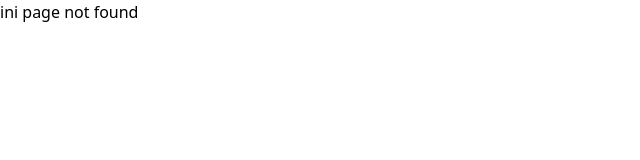
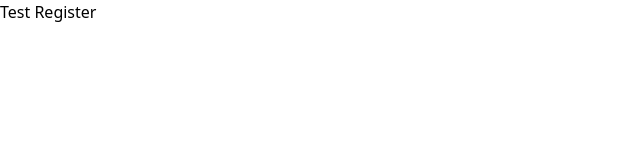
Before and after one commit to JorLojor/WebEvolution, a React (Vite) app in the folder FE/: page /register in a window 1280 px wide. Before the commit this address had no page. Shown: the top 160 px of the page, without its empty margins (0-640 px from the left). Built offline with nearby package versions, Linux system fonts and the light colour scheme.

Commit message:
add page login register

```diff
--- /dev/null
+++ b/FE/src/auth/Login.jsx
@@ -0,0 +1,11 @@
+import { Fragment } from "react";
+
+const Login = ()=>{
+    return(
+        <Fragment>
+            <h1>Test Login</h1>
+        </Fragment>
+    )
+}
+
+export default Login;
--- /dev/null
+++ b/FE/src/auth/Register.jsx
@@ -0,0 +1,11 @@
+import { Fragment } from "react";
+
+const Register = ()=>{
+    return(
+        <Fragment>
+            <h1>Test Register</h1>
+        </Fragment>
+    )
+}
+
+export default Register;
--- a/FE/src/layout/Navbar.jsx
+++ b/FE/src/layout/Navbar.jsx
@@ -1,9 +1,11 @@
 import { Fragment, useState } from "react";
 import { isMobile } from "react-device-detect";
 import Logo from "../assets/landing/evolution-logo.webp";
+import { useNavigate } from 'react-router-dom';
 
 const Navbar = () => {
     const [isOpen, setIsOpen] = useState(false);
+    const navigate = useNavigate();
 
     const toggleMenu = () => {
         setIsOpen(!isOpen);
@@ -12,21 +14,17 @@ const Navbar = () => {
     return (
         <Fragment>
             {isMobile ? (
-                // Mobile View
                 <div>
                     <div className="flex items-center justify-between text-white py-5">
-                        {/* Logo */}
                         <img src={Logo} className="w-[30px] h-[30px]" alt="Logo" />
-                        {/* Hamburger Menu */}
                         <div className="cursor-pointer" onClick={toggleMenu}>
                             {isOpen ? (
-                                <span className="text-3xl">✕</span> // "X" icon when open
+                                <span className="text-3xl">✕</span>
                             ) : (
-                                <span className="text-3xl">☰</span> // Hamburger icon when closed
+                                <span className="text-3xl">☰</span>
                             )}
                         </div>
                     </div>
-                    {/* Menu Items (visible when isOpen is true) */}
                     {isOpen && (
                         <div className="flex flex-col items-center bg-gray-900 text-white py-4">
                             <p className="py-2">About</p>
@@ -35,19 +33,16 @@ const Navbar = () => {
                             <p className="py-2">Terms</p>
                             <p className="py-2">FAQ</p>
                             <div className="flex flex-col">
-                                <p className="py-2 text-center md:text-left">Login</p>
-                                <p className="py-2 text-center md:text-left">Register</p>
+                                <p className="py-2 text-center md:text-left hover:cursor-pointer" onClick={e => (navigate('/login'))}>Login</p>
+                                <p className="py-2 text-center md:text-left hover:cursor-pointer" onClick={e => (navigate('/register'))}>Register</p>
                             </div>
                         </div>
                     )}
                 </div>
             ) : (
-                // Desktop View
                 <div className="flex items-center">
                     <img src={Logo} className="w-[30px] h-[30px]" alt="Logo" />
                     <div className="flex items-center justify-between w-full text-white py-5">
-                        {/* Logo */}
-                        {/* Menu Items */}
                         <div className="flex items-center">
                             <p className="pl-6">About</p>
                             <p className="pl-6">Competitions</p>
@@ -55,10 +50,9 @@ const Navbar = () => {
                             <p className="pl-6">Terms</p>
                             <p className="pl-6">FAQ</p>
                         </div>
-                        {/* Login/Register Section */}
                         <div className="flex items-center">
-                            <p className="pl-8">Login</p>
-                            <p className="pl-8">Register</p>
+                            <p className="pl-8 hover:cursor-pointer" onClick={e => (navigate('/login'))}>Login</p>
+                            <p className="pl-8 hover:cursor-pointer" onClick={e => (navigate('/register'))}>Register</p>
                         </div>
                     </div>
                 </div>
```
Also changed, not shown: FE/src/main.jsx (+10 -0 lines).
